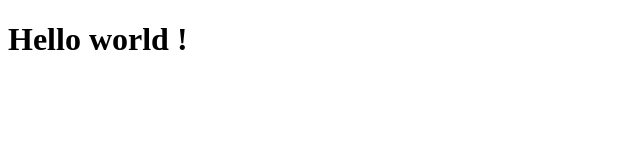
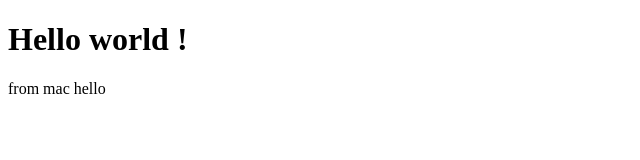
Before and after one commit to Fensley/git-remote, a plain HTML site: page index.html in a window 1280 px wide. Shown: the whole page, without its empty margins (0-640 px from the left). Drawn offline with Linux system fonts and the light colour scheme.

Commit message:
initial commit

```diff
--- a/index.html
+++ b/index.html
@@ -7,6 +7,7 @@
   </head>
   <body>
     <h1>Hello world !</h1>
+    <p>from mac hello</p>
     <script src="index.js"></script>
   </body>
 </html>
```
